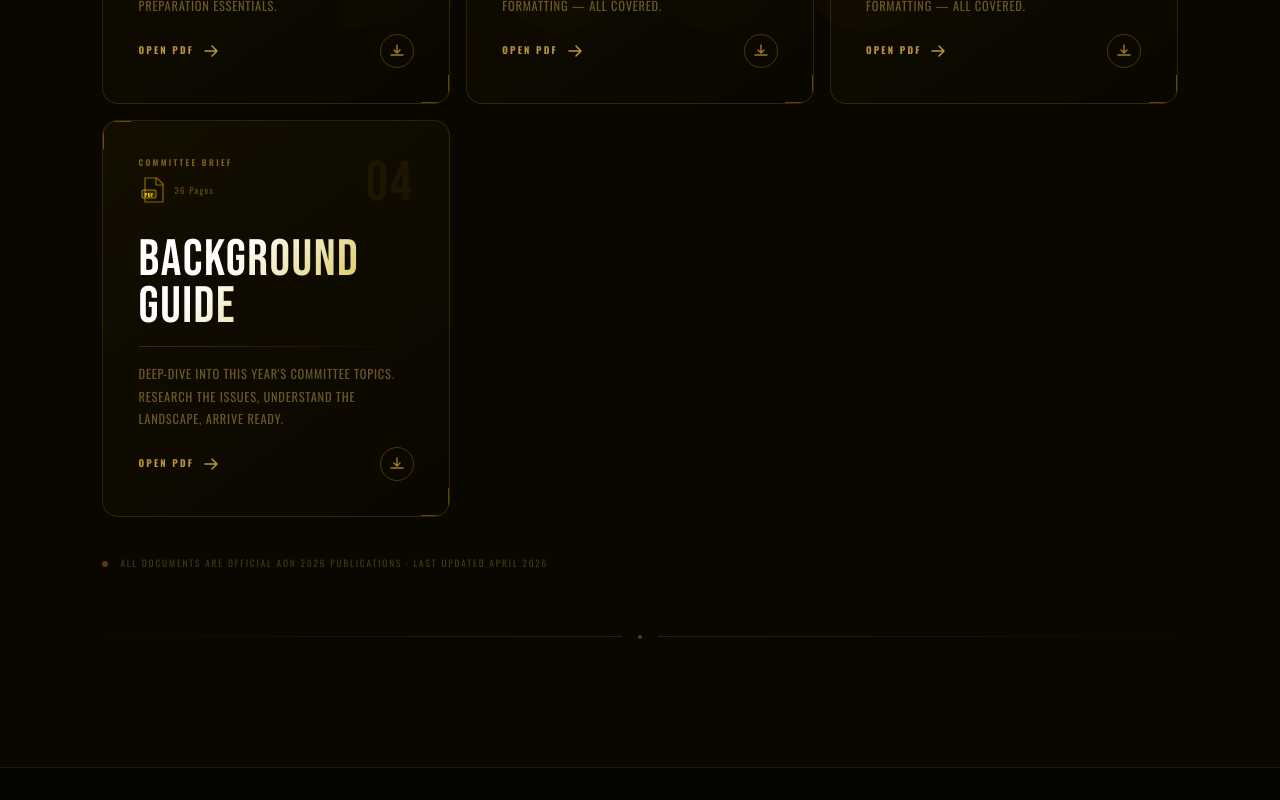
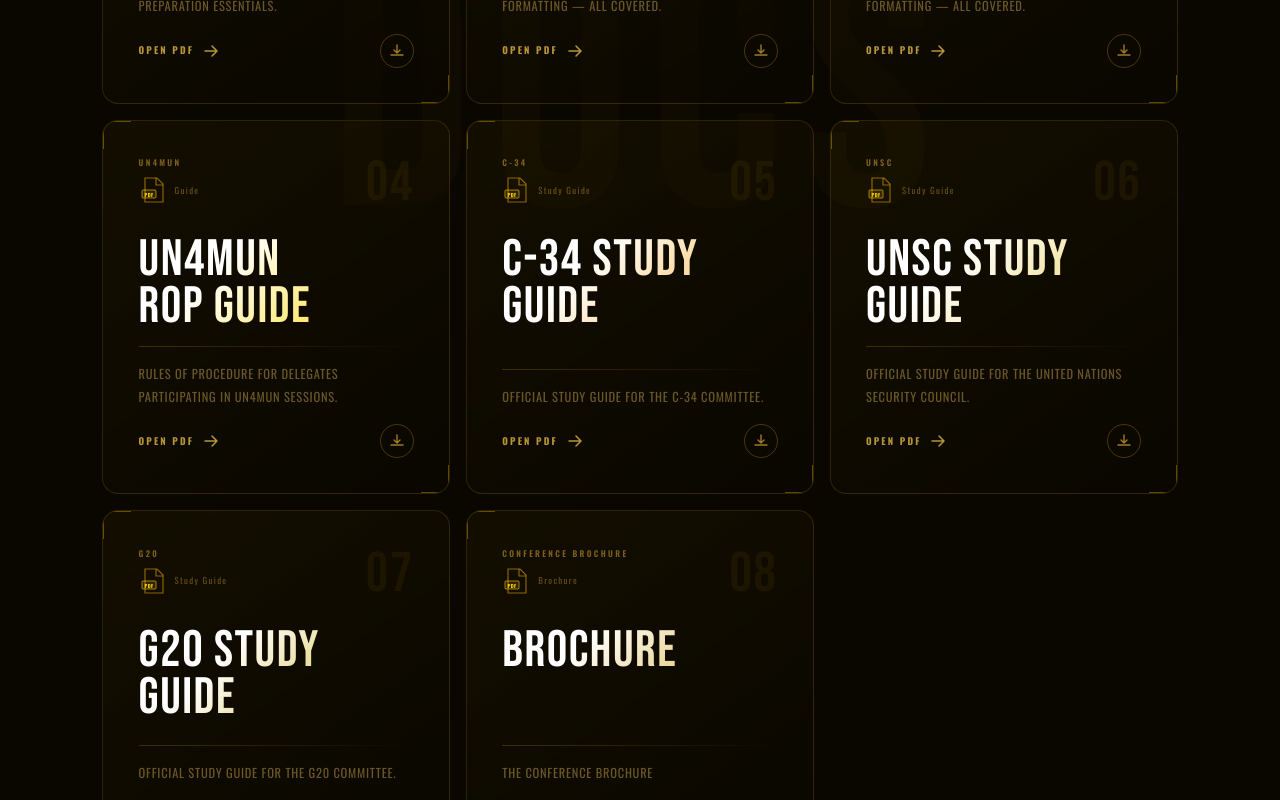
Before and after one commit to fah3m/CBSAON26, a React (Vite) app: page /resources in a window 1280 px wide. Shown: the part 920-1720 px from the top of the page. Built offline with nearby package versions, Linux system fonts and the light colour scheme.

Commit message:
Add new resource guides and remove background guide

```diff
--- a/src/pages/Resources.jsx
+++ b/src/pages/Resources.jsx
@@ -134,16 +134,56 @@
     accent: "#e8c84a",
     index: "03",
   },
-  {
-    id: "background",
-    tag: "Committee Brief",
-    title: "Background\nGuide",
-    desc: "Deep-dive into this year's committee topics. Research the issues, understand the landscape, arrive ready.",
-    pages: "36 Pages",
-    pdf: "/resources/background-guide.pdf",
-    accent: "#c8a800",
-    index: "04",
-  },
+{
+  id: "un4mun",
+  tag: "UN4MUN",
+  title: "UN4MUN\nROP Guide",
+  desc: "Rules of Procedure for delegates participating in UN4MUN sessions.",
+  pages: "Guide",
+  pdf: "files/UN4MUN ROP GUIDE.pdf",
+  accent: "#ffd700",
+  index: "04",
+},
+{
+  id: "c34",
+  tag: "C-34",
+  title: "C-34 Study Guide",
+  desc: "Official study guide for the C-34 committee.",
+  pages: "Study Guide",
+  pdf: "files/C-34 Study Guide (CBSAON 2026).pdf",
+  accent: "#f5a623",
+  index: "05",
+},
+{
+  id: "unsc",
+  tag: "UNSC",
+  title: "UNSC Study Guide",
+  desc: "Official study guide for the United Nations Security Council.",
+  pages: "Study Guide",
+  pdf: "files/UNSC CBSAON Study Guide.pdf",
+  accent: "#e8c84a",
+  index: "06",
+},
+{
+  id: "g20",
+  tag: "G20",
+  title: "G20 Study Guide",
+  desc: "Official study guide for the G20 committee.",
+  pages: "Study Guide",
+  pdf: "files/G20 Study Guide (CBSAON 2026).pdf",
+  accent: "#c8a800",
+  index: "07",
+},
+{
+  id: "brochure2026",
+  tag: "Conference Brochure",
+  title: "Brochure",
+  desc: "The Conference Brochure",
+  pages: "Brochure",
+  pdf: "files/brochure.pdf",
+  accent: "#d4af37",
+  index: "08",
+},
 ];
 
 function ResourceCard({ resource, delay }) {
```
